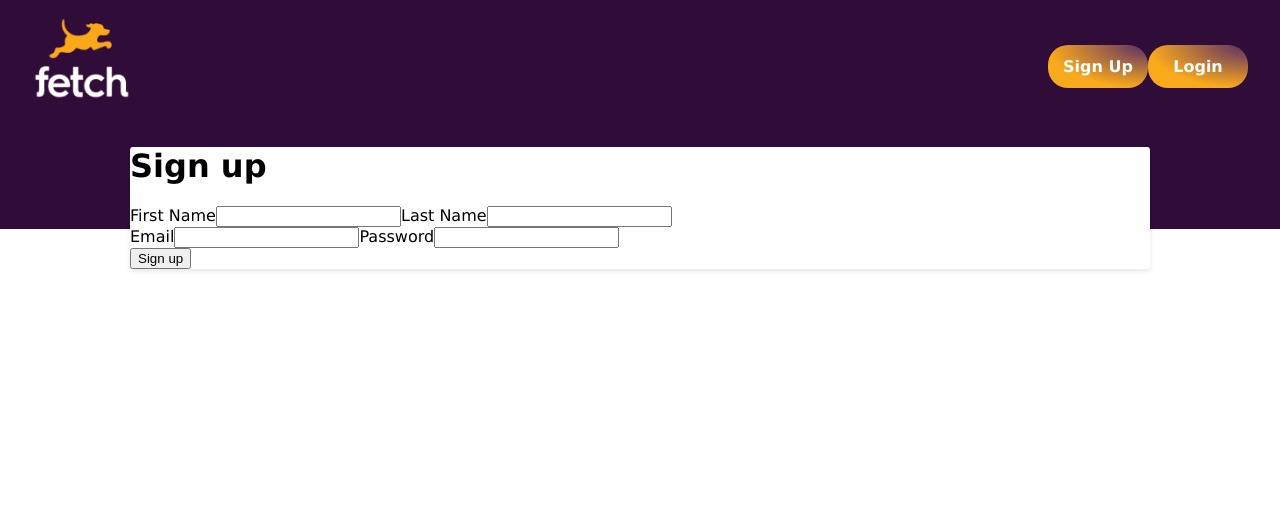
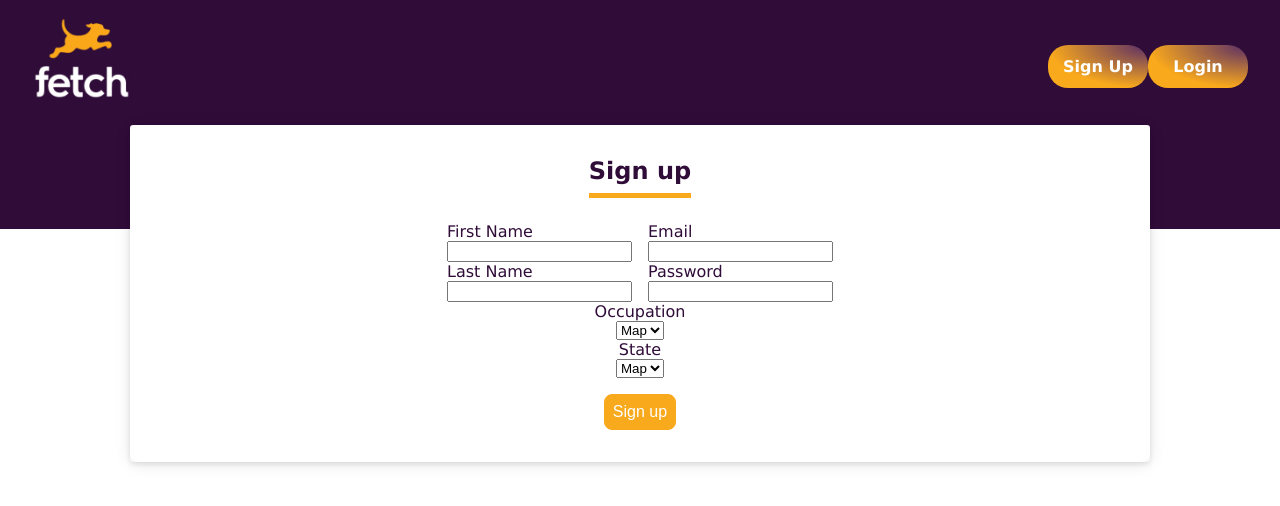
Before and after one commit to saraiee17/fetch-FE, a React (Create React App) app: page / in a window 1280 px wide. Shown: the top 506 px of the page. Built offline with nearby package versions, Linux system fonts and the light colour scheme.

Commit message:
feat: occupation/state boilerplate||html

```diff
--- a/src/components/SignUp/SignUp.js
+++ b/src/components/SignUp/SignUp.js
@@ -17,6 +17,8 @@ function SignUp(){
                 <input type="text" name="last_name" label="Last name" />
                 </div>
 
+
+
                 <div className='signup__flex'>
                 <label className="signup__label" htmlFor='email' >Email</label>
                 <input type="text" name="email" label="Email" />
@@ -24,6 +26,16 @@ function SignUp(){
                 <input type="password" name="password" label="Password" />
                 </div>
                 </div>
+
+                <label className='signup__label' htmlFor="occupation-list">Occupation</label>
+                <select className='signup__category' id='occupation-list' name='category' placeholder='{occupationdata}'>
+                        <option value="Map">Map</option>
+                </select>
+
+                <label className='signup__label' htmlFor="state-list">State</label>
+                <select className='signup__category' id='state-list' name='category' placeholder='{statedata}'>
+                        <option value="Map">Map</option>
+                </select>
 
                 <button className="signup__button">Sign up</button>
 
--- a/src/components/SignUp/SignUp.scss
+++ b/src/components/SignUp/SignUp.scss
@@ -4,4 +4,66 @@
 
 .signup{
     @include mixins.pagePositionAndStyle();
+    display: flex;
+    flex-direction: column;
+    justify-content: center;
+    align-items: center;
+    justify-content: center;
+    &__form{
+        color:colors.$primary;
+        display: flex;
+        flex-direction: column;
+        justify-content: center;
+        align-items: center;
+        width: 100%;
+        box-shadow: 0 .125rem 1rem rgba(0, 0, 0, 0.1);
+        background-color: #fff;
+        border-radius: 0.5rem;
+        padding: 2rem 1.5rem;
+    }
+    &__flex{
+        display: flex;
+        flex-direction: column;
+        align-items: center;
+        @include mixins.tablet{
+            align-items: flex-start;
+        }
+    }
+    &__left{
+        @include mixins.tablet{
+            margin-right: 1rem;
+        }
+    }
+    &__tabletflex{
+        @include mixins.tablet{
+            display: flex;
+        }
+    }
+    &__title{
+        margin-top: 0;
+        margin-bottom: 1.5rem;
+        text-align: center;
+        font-size: 1.5rem;
+        border-bottom: .3125rem solid colors.$secondary;
+        padding-bottom: 0.5rem;
+    }
+    &__button {
+        margin-top: 1rem;
+        background-color: colors.$secondary;
+        border: .0625rem solid colors.$secondary;
+        color: #fff;
+        border-radius: 0.5rem;
+        padding: 0.5rem;
+        font-size: inherit;
+        transition: background-color 0.15s;
+
+        &:hover {
+            background-color: colors.$primary;
+        }
+    }
+    &__message {
+        border-left: .3125rem solid #ddd;
+        padding: 0.75rem;
+        margin-top: 2rem;
+    }
 }
```
